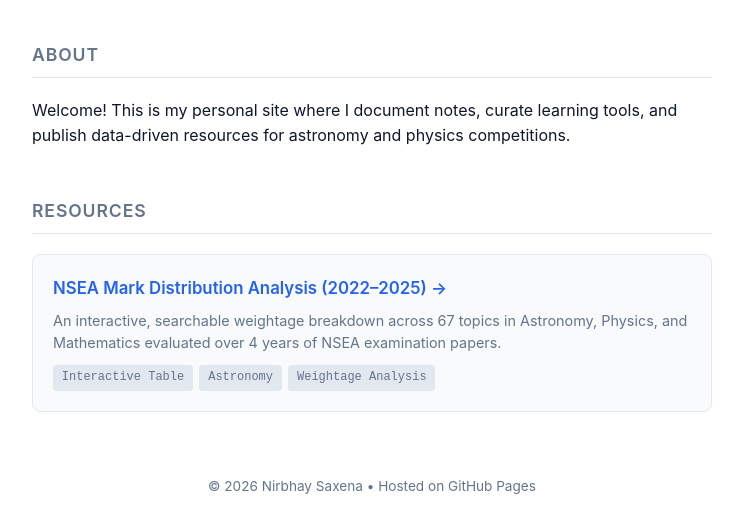
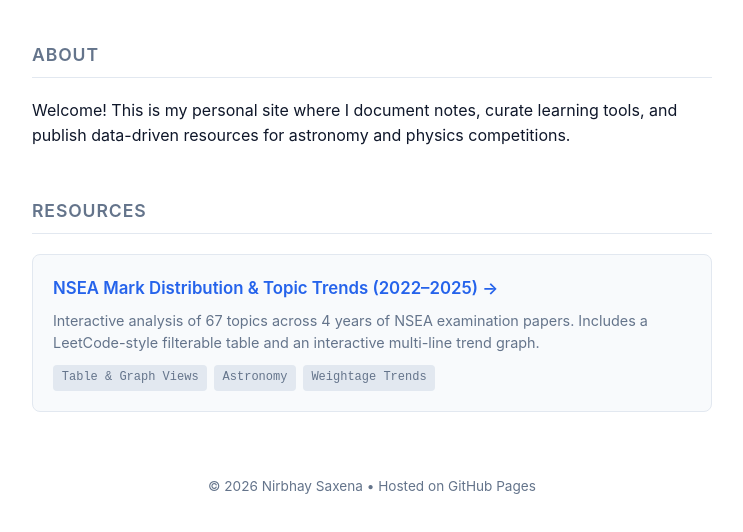
Before and after one commit to nirbhaysax/nirbhaysax.github.io, a plain HTML site: page index.html in a window 1280 px wide. Shown: the part 178-710 px from the top of the page, without its empty margins (268-1011 px from the left). Drawn offline with Linux system fonts and the light colour scheme.

Commit message:
Revise resource card for NSEA Mark Distribution
Updated resource card details including title and description.

```diff
--- a/index.html
+++ b/index.html
@@ -190,23 +190,23 @@
       </p>
     </section>
 
-    <!-- Curated Resources Section -->
+<!-- Curated Resources Section -->
     <section>
       <h2>Resources</h2>
 
-      <!-- Link directly to the table page -->
+      <!-- Single Unified Resource Card -->
       <a href="resources/nsea-table/" class="resource-card">
         <div class="card-top">
-          <span class="card-title">NSEA Mark Distribution Analysis (2022–2025) &rarr;</span>
+          <span class="card-title">NSEA Mark Distribution & Topic Trends (2022–2025) &rarr;</span>
         </div>
         <p class="card-desc">
-          An interactive, searchable weightage breakdown across 67 topics in Astronomy, Physics,
-          and Mathematics evaluated over 4 years of NSEA examination papers.
+          Interactive analysis of 67 topics across 4 years of NSEA examination papers.
+          Includes a LeetCode-style filterable table and an interactive multi-line trend graph.
         </p>
         <div class="tag-list">
-          <span class="tag">Interactive Table</span>
+          <span class="tag">Table & Graph Views</span>
           <span class="tag">Astronomy</span>
-          <span class="tag">Weightage Analysis</span>
+          <span class="tag">Weightage Trends</span>
         </div>
       </a>
 
```
